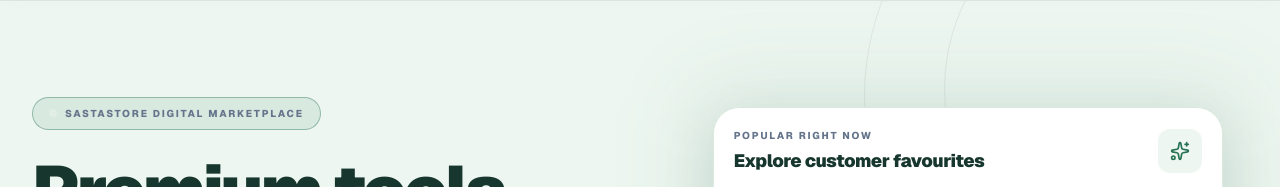
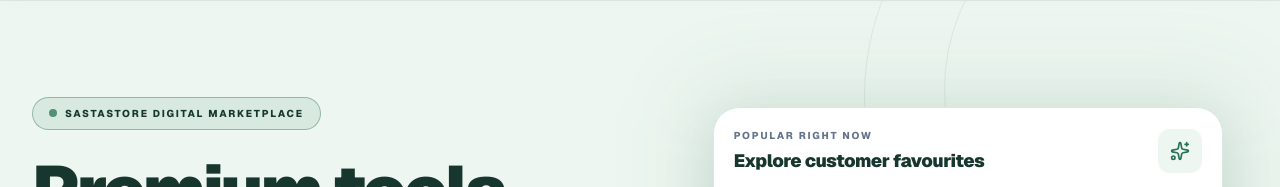
Before and after one commit to scottburchill51-beep/sastastore0, a Next.js app: page / in a window 1280 px wide. Shown: the part 139-326 px from the top of the page. Built offline with nearby package versions, Linux system fonts and the light colour scheme; no server answers; the database is empty.

Commit message:
Increase marketplace badge text contrast

```diff
--- a/src/app/page.tsx
+++ b/src/app/page.tsx
@@ -73,8 +73,8 @@ export default function HomePage() {
         <Container>
           <div className="relative grid min-h-[530px] items-center gap-12 py-14 sm:py-20 lg:grid-cols-[1.04fr_.96fr] lg:py-24">
             <div className="animate-fade-up max-w-2xl">
-              <div className="inline-flex items-center gap-2 rounded-full border border-[#267253]/40 bg-[#267253]/10 px-4 py-2 text-[10px] font-extrabold uppercase tracking-[.18em] text-[#64748b]">
-                <span className="status-dot h-2 w-2 rounded-full bg-[#e4eee7]" />
+              <div className="inline-flex items-center gap-2 rounded-full border border-[#267253]/40 bg-[#267253]/10 px-4 py-2 text-[10px] font-extrabold uppercase tracking-[.18em] text-[#17372e]">
+                <span className="status-dot h-2 w-2 rounded-full bg-[#267253]" />
                 SastaStore digital marketplace
               </div>
               <h1 className="mt-6 text-[2.65rem] font-black leading-[1.05] tracking-[-.045em] sm:text-6xl lg:text-[4.35rem]">
```
